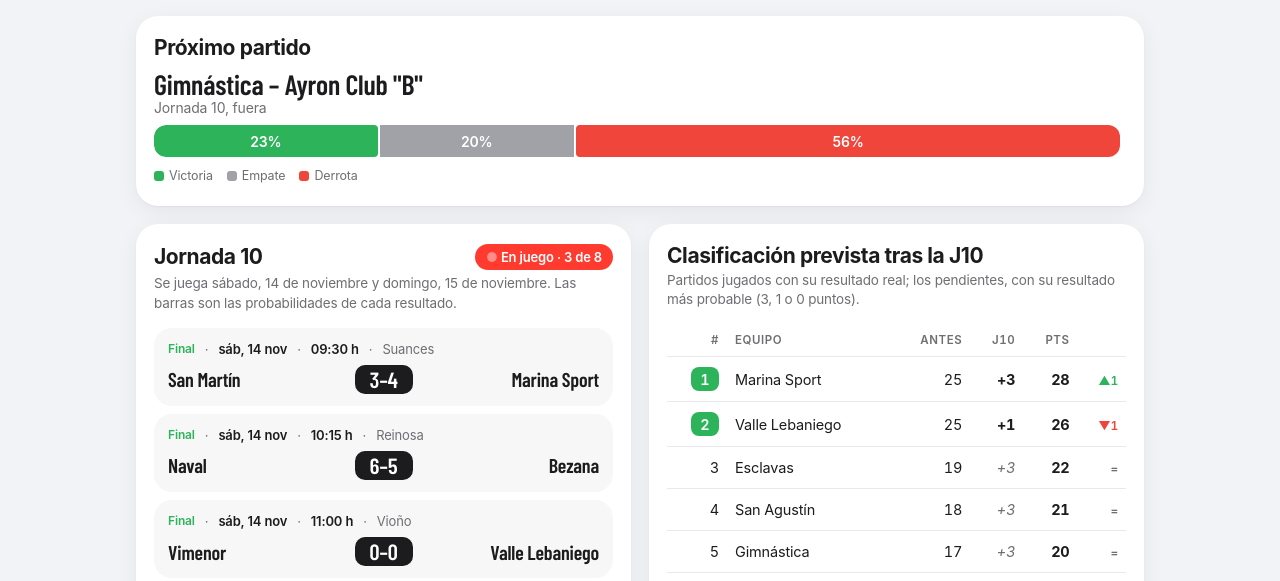
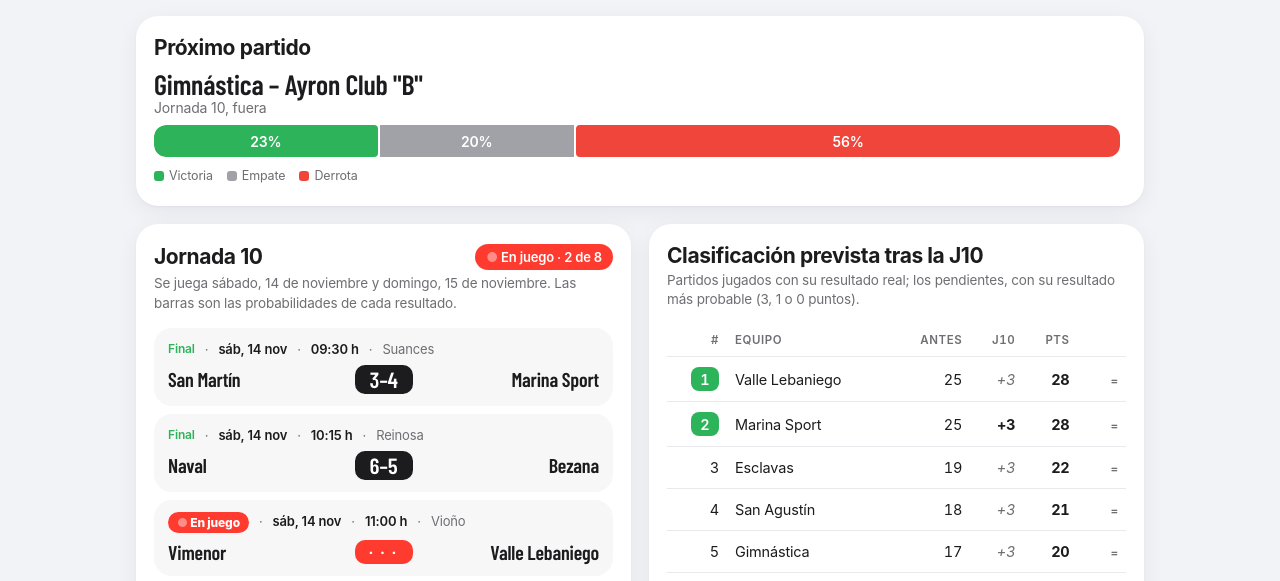
Before and after one commit to Katxirulo/ayronalevinb, a plain HTML site: page index.html in a window 1280 px wide. Shown: the part 363-944 px from the top of the page. Drawn offline with nearby package versions, Linux system fonts and the light colour scheme.

Commit message:
Add files via upload

```diff
--- a/index.html
+++ b/index.html
@@ -267,6 +267,9 @@ details{background:var(--panel);border-radius:var(--radio);padding:14px 18px;box
   width:min(620px,95vw);aspect-ratio:1;right:-4%;top:50%;transform:translateY(-50%) rotate(-8deg);
   background:var(--escudo-fondo,none) no-repeat center/contain;opacity:.6;filter:grayscale(1) contrast(1.6) brightness(1.15);mix-blend-mode:soft-light}
 @media (max-width:560px){.marcador::before{width:120vw;right:-38%;top:auto;bottom:-6%;transform:rotate(-8deg)}}
+.tag-vivo{font-size:12px;font-weight:800;color:#fff;background:#FF3B30;border-radius:999px;padding:2px 9px}
+.tag-vivo::before{content:"● ";animation:latido 1.4s infinite}
+.pj-res.vivo{background:#FF3B30;color:#fff;font-size:18px;letter-spacing:2px}
 </style>
 </head>
 <body>
@@ -525,7 +528,7 @@ jornada,local,visitante,goles_local,goles_visitante
 10,San Martín,Marina Sport,3,4
 10,Textil Escudo,Polanco,,
 10,Tropezón,Milinde Reocín,,
-10,Vimenor,Valle Lebaniego,0,0
+10,Vimenor,Valle Lebaniego,,
 11,Ayron,Naval,,
 11,Bezana,Esclavas,,
 11,Calasanz,Textil Escudo,,
@@ -976,6 +979,14 @@ jornada,local,visitante,goles_local,goles_visitante
   const pts1 = (x) => String(Math.round(x));
   const etq = (x) => (pct(x) >= 10 ? pct(x) + '%' : '');
 
+  // Un partido está "en juego" desde su hora de inicio hasta que hay resultado (acta cerrada en la federación)
+  function enJuego(p) {
+    if (p.gl !== null) return false;
+    if (p.cal.estado === 'en_juego') return true;
+    if (!p.cal.fecha || !p.cal.hora || p.cal.aprox) return false;
+    return new Date(p.cal.fecha + 'T' + p.cal.hora + ':00') <= new Date();
+  }
+
   function pintarJornada(eq) {
     if (!calendario) return;
     const J = jornadaEnCurso(calendario), cal = calendario[J] || {};
@@ -998,13 +1009,13 @@ jornada,local,visitante,goles_local,goles_visitante
     document.getElementById('lista-jornada').innerHTML = ps.map((p) => {
       const c = p.cal, yo = p.local === eq || p.visitante === eq;
       const meta = [
-        p.gl !== null ? '<span class="tag-final">Final</span>' : '',
+        p.gl !== null ? '<span class="tag-final">Final</span>' : enJuego(p) ? '<span class="tag-vivo">En juego</span>' : '',
         c.fecha ? `<b>${esc(fecha(c.fecha))}</b>` : '<b>Fecha por confirmar</b>',
         c.hora && !c.aprox ? `<b>${esc(c.hora)} h</b>` : '',
         c.campo ? esc(c.campo) + (c.ciudad ? ' (' + esc(c.ciudad) + ')' : '') : ''
       ].filter(Boolean).join('<span aria-hidden="true">·</span>');
-      const centro = p.gl !== null ? `<span class="pj-res">${p.gl}–${p.gv}</span>` : '<span class="pj-res pend">vs</span>';
-      const barra = p.gl === null && p.q ? `
+      const centro = p.gl !== null ? `<span class="pj-res">${p.gl}–${p.gv}</span>` : enJuego(p) ? '<span class="pj-res vivo">· · ·</span>' : '<span class="pj-res pend">vs</span>';
+      const barra = p.gl === null && p.q && !enJuego(p) ? `
         <div class="barra-prob mini" role="img" aria-label="${esc(p.local)} ${pct(p.q.pl)}%, empate ${pct(p.q.pe)}%, ${esc(p.visitante)} ${pct(p.q.pv)}%">
           <span style="width:${pct(p.q.pl)}%;background:var(--p1)" title="${pct(p.q.pl)}%">${etq(p.q.pl)}</span>
           <span style="width:${pct(p.q.pe)}%;background:var(--e)" title="${pct(p.q.pe)}%">${etq(p.q.pe)}</span>
```
